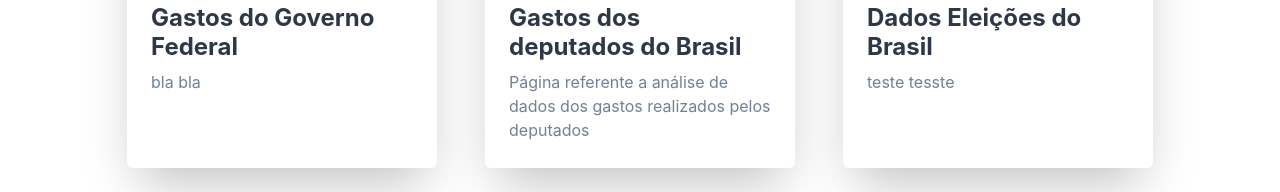
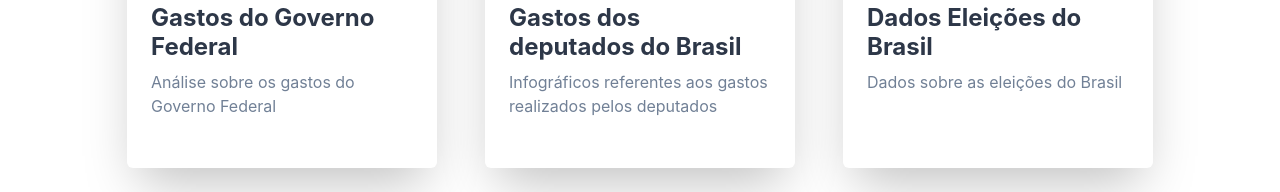
Before and after one commit to fga-eps-mds/2021.2-Noctua, a React (Create React App) app in the folder front/: page / in a window 1280 px wide. Shown: the part 518-710 px from the top of the page. Built offline with nearby package versions, Linux system fonts and the light colour scheme.

Commit message:
feat(#49): Ajustes dos textos dos cards

```diff
--- a/front/src/Home.tsx
+++ b/front/src/Home.tsx
@@ -8,11 +8,12 @@ function Home() {
     alert("oie3");
   }
   return (
+
     <Center paddingTop="15%">
     <HStack spacing="3rem">
-      <Card title = {"Gastos do Governo Federal"} text={"bla bla"}  image="https://img.freepik.com/fotos-gratis/imagem-aproximada-em-tons-de-cinza-de-uma-aguia-careca-americana-em-um-fundo-escuro_181624-31795.jpg?size=626&ext=jpg" onClickFunc={()=>{console.log("ablueblue")}}/>
-      <Card title = {"Gastos dos deputados do Brasil"} text={"Página referente a análise de dados dos gastos realizados pelos deputados"} onClickFunc={()=>test} image='https://www.zerohoranews.com.br/images/noticias/8101/8bc9be39e9fe8c864395aa3c7f087226.jpg'/>
-      <Card title = {"Dados Eleições do Brasil"} text={"teste tesste"} onClickFunc={test} image="https://kinsta.com/wp-content/uploads/2020/08/tiger-jpg.jpg"/>
+      <Card title = {"Gastos do Governo Federal"} text={"Análise sobre os gastos do Governo Federal "}  image="https://img.freepik.com/fotos-gratis/imagem-aproximada-em-tons-de-cinza-de-uma-aguia-careca-americana-em-um-fundo-escuro_181624-31795.jpg?size=626&ext=jpg" onClickFunc={()=>{console.log("ablueblue")}}/>
+      <Card title = {"Gastos dos deputados do Brasil"} text={"Infográficos referentes aos gastos realizados pelos deputados"} onClickFunc={()=>test} image='https://www.zerohoranews.com.br/images/noticias/8101/8bc9be39e9fe8c864395aa3c7f087226.jpg'/>
+      <Card title = {"Dados Eleições do Brasil"} text={"Dados sobre as eleições do Brasil"} onClickFunc={test} image="https://kinsta.com/wp-content/uploads/2020/08/tiger-jpg.jpg"/>
       </HStack>
       </Center>
 
```
